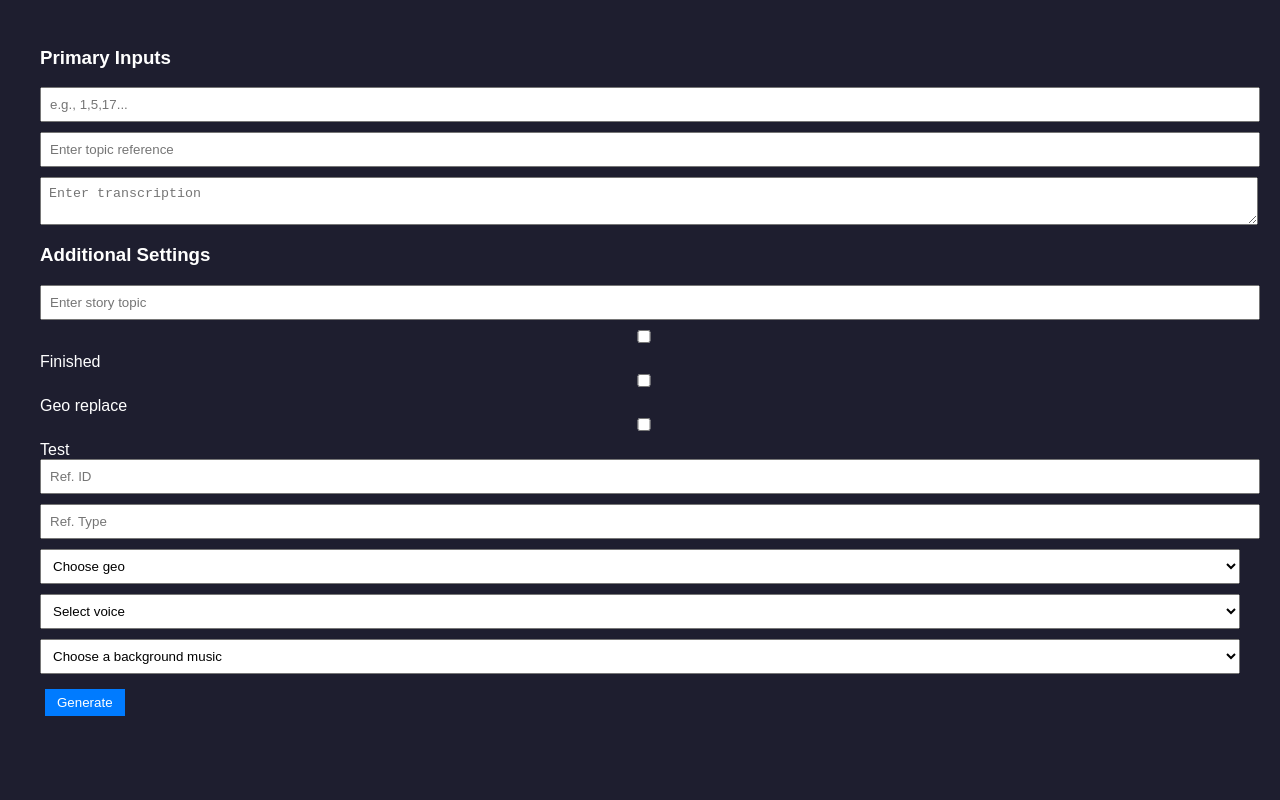
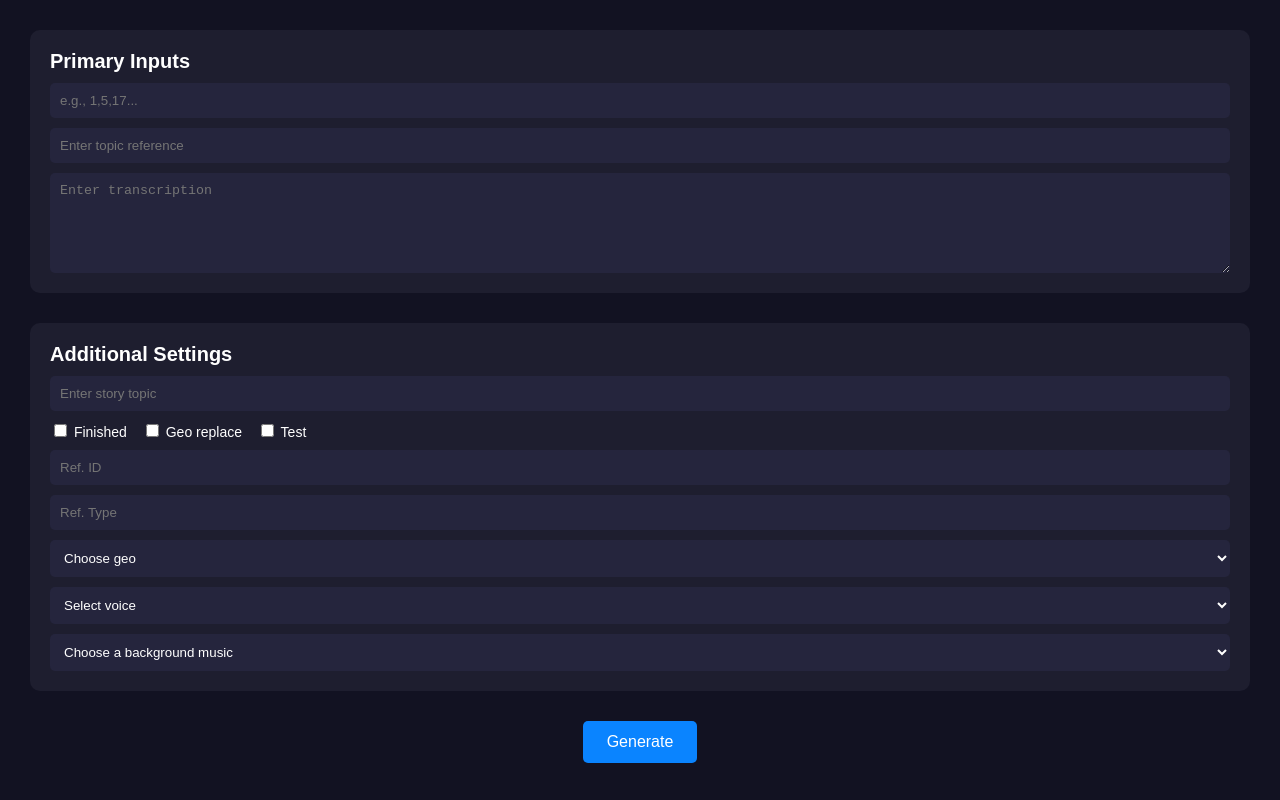
Before and after one commit to n1meli/ai-generation.assistent-n1meli, a React (Vite) app in the folder client/: page / in a window 1280 px wide. Built offline with nearby package versions, Linux system fonts and the light colour scheme.

Commit message:
Update App.css

```diff
--- a/client/src/App.css
+++ b/client/src/App.css
@@ -1,42 +1,69 @@
 body {
-  background-color: #1e1e2f;
-  color: #fff;
+  background-color: #121222;
+  color: white;
   font-family: sans-serif;
+  margin: 0;
+  padding: 0;
 }
 
 .container {
-  max-width: 1200px;
-  margin: 0 auto;
-  padding: 20px;
+  padding: 30px;
+  display: flex;
+  flex-direction: column;
+  gap: 30px;
 }
 
-input, select, textarea {
-  display: block;
-  width: 100%;
-  margin-bottom: 10px;
-  padding: 8px;
+.block {
+  display: flex;
+  flex-direction: column;
+  gap: 10px;
+  background-color: #1e1e2f;
+  padding: 20px;
+  border-radius: 10px;
+}
+
+.block h3 {
+  margin: 0;
+  font-size: 20px;
+}
+
+input, textarea, select {
+  background-color: #25253d;
+  color: white;
+  border: none;
+  padding: 10px;
+  border-radius: 5px;
+}
+
+textarea {
+  resize: vertical;
+  height: 80px;
+}
+
+.checkboxes {
+  display: flex;
+  gap: 15px;
+}
+
+.checkboxes label {
+  font-size: 14px;
+}
+
+.actions {
+  text-align: center;
 }
 
 button {
-  margin: 5px;
-  padding: 6px 12px;
-  background: #007bff;
+  padding: 12px 24px;
+  font-size: 16px;
+  background-color: #0a84ff;
+  color: white;
   border: none;
-  color: white;
+  border-radius: 5px;
   cursor: pointer;
 }
 
-button:hover {
-  background: #0056b3;
+button:disabled {
+  background-color: #555;
+  cursor: wait;
 }
-
-table {
-  width: 100%;
-  border-collapse: collapse;
-  margin-top: 20px;
-}
-
-table, th, td {
-  border: 1px solid #444;
-  padding: 8px;
-}
```
